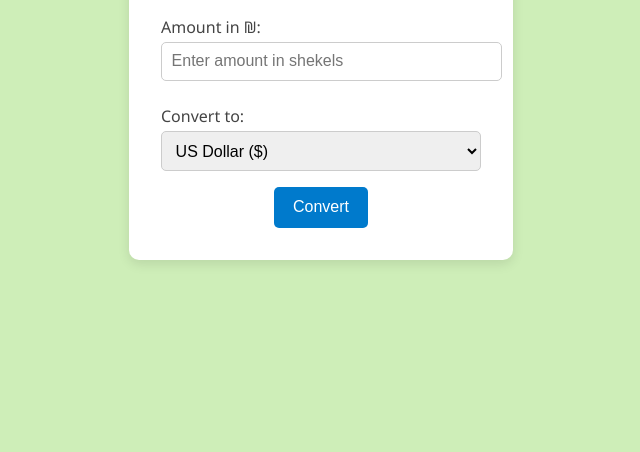
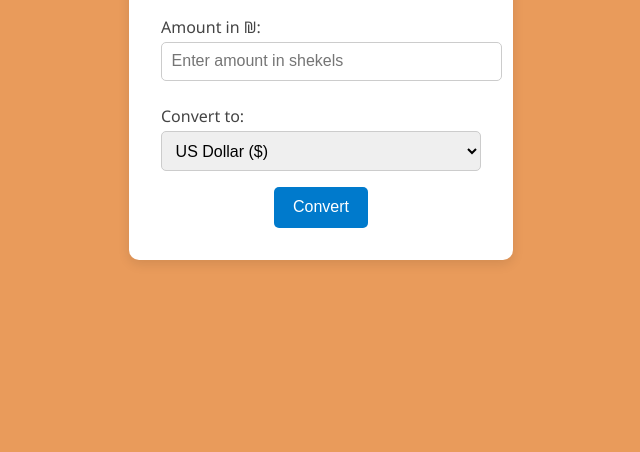
Before and after one commit to roeezach/DevOpsCourseProject, a website: page app/public/index.html in a window 1280 px wide. Shown: the part 348-800 px from the top of the page, without its empty margins (319-959 px from the left). Drawn offline with Linux system fonts and the light colour scheme.

Commit message:
change color to orange

```diff
--- a/app/public/style.css
+++ b/app/public/style.css
@@ -1,6 +1,6 @@
 body {
   font-family: "Segoe UI", Tahoma, Geneva, Verdana, sans-serif;
-  background-color: #ceeeb8;
+  background-color: #e99b5b;
   margin: 0;
   display: flex;
   justify-content: center;
```
